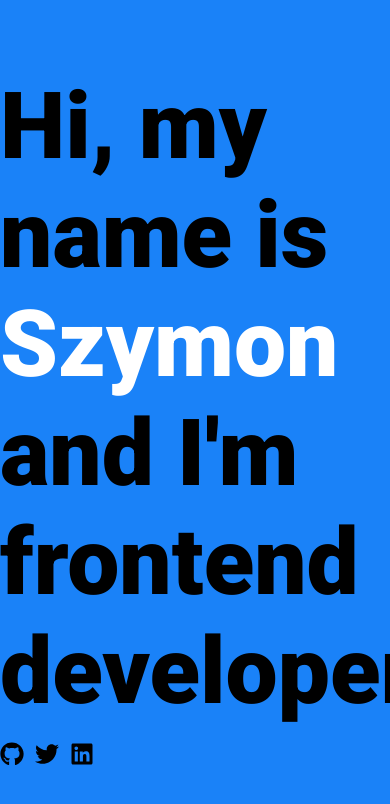
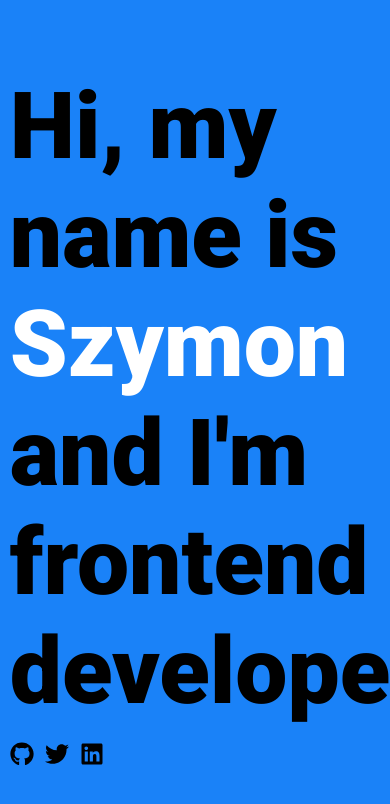
Before and after one commit to szpolny/szpolny-website, a Gatsby site: page / in a window 390 px wide. Shown: the top 804 px of the page. Built offline with nearby package versions, Linux system fonts and the light colour scheme; Gatsby itself is replaced by a stand-in of ours.

Commit message:
Added some extra small margin on mobile view

```diff
--- a/src/styles/index.module.scss
+++ b/src/styles/index.module.scss
@@ -1,6 +1,6 @@
 .main {
-  width: 100%;
-  max-width: 1000px;
+  width: 1000px;
+  max-width: 95vw;
   height: 100vh;
 
   display: flex;
```
